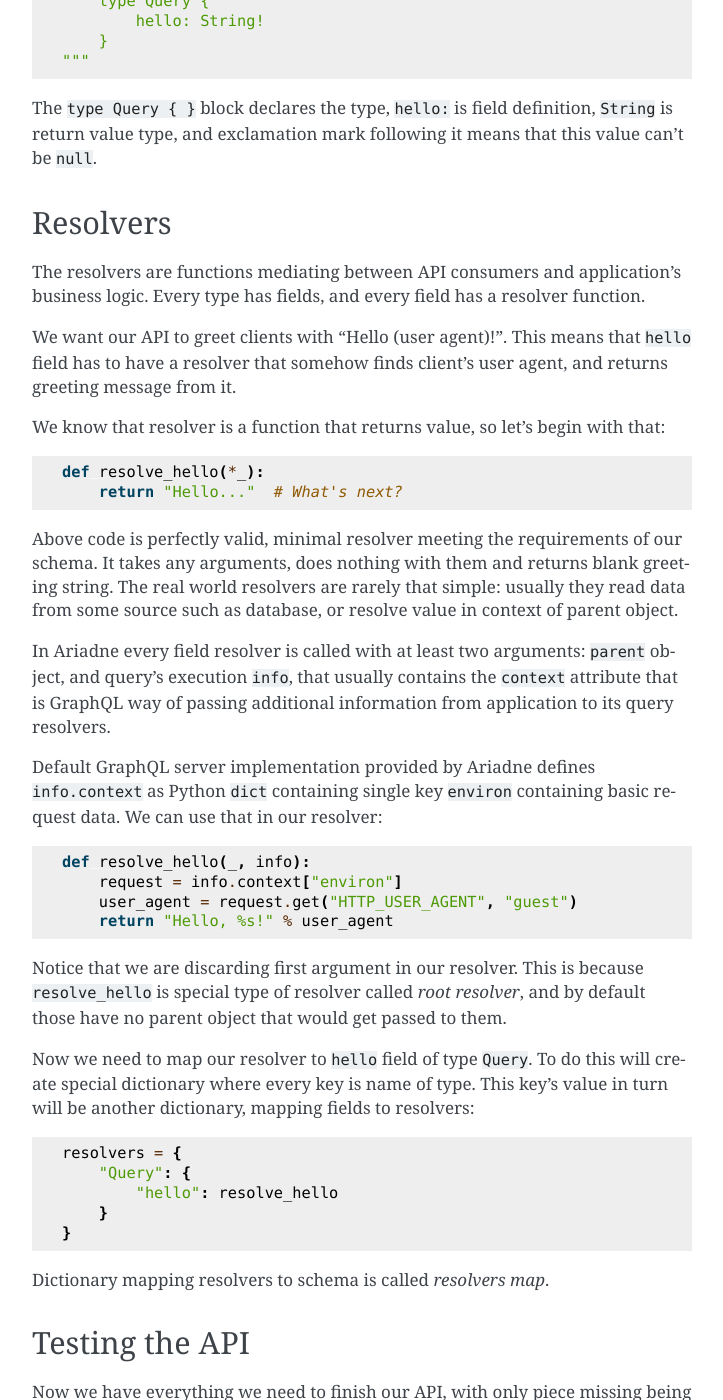
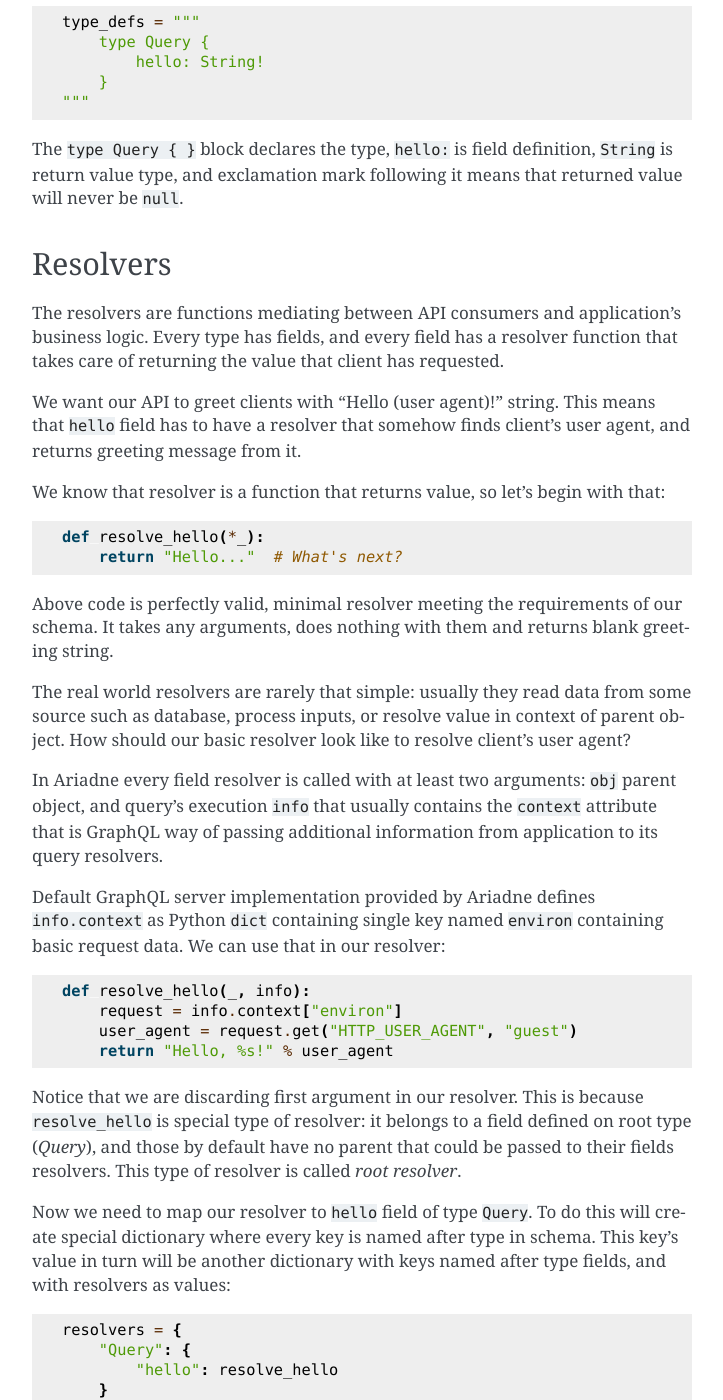
Before and after one commit to mirumee/ariadne, a Sphinx documentation site: the page built from docs/introduction.rst, in a window 1280 px wide and 1400 px high, scrolled down 743 px. Shown: the whole window, without its empty margins (388-1111 px from the left). Built offline with Sphinx 7.4.7, drawn with Linux system fonts in a browser that asks for light colours; some of the changed text lies outside the part shown.

Commit message:
Another pass on documentation, add resolvers

```diff
--- a/docs/index.rst
+++ b/docs/index.rst
@@ -24,3 +24,4 @@ Table of contents
    :maxdepth: 2
 
    introduction
+   resolvers
--- a/docs/introduction.rst
+++ b/docs/introduction.rst
@@ -5,7 +5,7 @@ Welcome to Ariadne!
 
 This guide will introduce you to basic concepts behind creating GraphQL APIs, and show how Ariadne helps you to implement those with little amount of Python code.
 
-At the end of this guide you will have your own simple GraphQL API accessible trough the browser, implementing single field returning "Hello" and user's user agent on query.
+At the end of this guide you will have your own simple GraphQL API accessible trough the browser, implementing single field that return "Hello" together with client's user agent.
 
 Make sure that you've installed Ariadne using ``pip install ariadne``, and that you have your favorite code editor open and ready.
 
@@ -13,11 +13,13 @@ Make sure that you've installed Ariadne using ``pip install ariadne``, and that
 Defining schema
 ---------------
 
-First, we will with define what data can be obtained from our API. In Ariadne type definitions are Python strings with content written in `Schema Definition Language <https://graphql.github.io/learn/schema/>`_ (the "SDL"), special language for specifying GraphQL schemas.
+First, we will with describe what data can be obtained from our API.
+
+In Ariadne this is achieved by defining Python strings with content written in `Schema Definition Language <https://graphql.github.io/learn/schema/>`_ (the "SDL"), special language for declaring GraphQL schemas.
 
 We will start with defining special type ``Query`` that GraphQL services use as entry point for all reading operations. Next we will specify single field on it, named ``hello``, and define that it will return value of type ``String``, and that it will never return ``null``.
 
-Using the SDL, our ``Query`` type will look like this::
+Using the SDL, our ``Query`` type definition will look like this::
 
     type_defs = """
         type Query {
@@ -25,15 +27,15 @@ Using the SDL, our ``Query`` type will look like this::
         }
     """
 
-The ``type Query { }`` block declares the type, ``hello:`` is field definition, ``String`` is return value type, and exclamation mark following it means that this value can't be ``null``.
+The ``type Query { }`` block declares the type, ``hello:`` is field definition, ``String`` is return value type, and exclamation mark following it means that returned value will never be ``null``.
 
 
 Resolvers
 ---------
 
-The resolvers are functions mediating between API consumers and application's business logic. Every type has fields, and every field has a resolver function.
+The resolvers are functions mediating between API consumers and application's business logic. Every type has fields, and every field has a resolver function that takes care of returning the value that client has requested.
 
-We want our API to greet clients with "Hello (user agent)!". This means that ``hello`` field has to have a resolver that somehow finds client's user agent, and returns greeting message from it.
+We want our API to greet clients with "Hello (user agent)!" string. This means that ``hello`` field has to have a resolver that somehow finds client's user agent, and returns greeting message from it.
 
 We know that resolver is a function that returns value, so let's begin with that::
 
@@ -41,20 +43,22 @@ We know that resolver is a function that returns value, so let's begin with that
         return "Hello..."  # What's next?
 
 
-Above code is perfectly valid, minimal resolver meeting the requirements of our schema. It takes any arguments, does nothing with them and returns blank greeting string. The real world resolvers are rarely that simple: usually they read data from some source such as database, or resolve value in context of parent object.
+Above code is perfectly valid, minimal resolver meeting the requirements of our schema. It takes any arguments, does nothing with them and returns blank greeting string.
 
-In Ariadne every field resolver is called with at least two arguments: ``parent`` object, and query's execution ``info``, that usually contains the ``context`` attribute that is GraphQL way of passing additional information from application to its query resolvers.
+The real world resolvers are rarely that simple: usually they read data from some source such as database, process inputs, or resolve value in context of parent object. How should our basic resolver look like to resolve client's user agent?
 
-Default GraphQL server implementation provided by Ariadne defines ``info.context`` as Python ``dict`` containing single key ``environ`` containing basic request data. We can use that in our resolver::
+In Ariadne every field resolver is called with at least two arguments: ``obj`` parent object, and query's execution ``info`` that usually contains the ``context`` attribute that is GraphQL way of passing additional information from application to its query resolvers.
+
+Default GraphQL server implementation provided by Ariadne defines ``info.context`` as Python ``dict`` containing single key named ``environ`` containing basic request data. We can use that in our resolver::
 
     def resolve_hello(_, info):
         request = info.context["environ"]
         user_agent = request.get("HTTP_USER_AGENT", "guest")
         return "Hello, %s!" % user_agent
 
-Notice that we are discarding first argument in our resolver. This is because ``resolve_hello`` is special type of resolver called *root resolver*, and by default those have no parent object that would get passed to them.
+Notice that we are discarding first argument in our resolver. This is because ``resolve_hello`` is special type of resolver: it belongs to a field defined on root type (`Query`), and those by default have no parent that could be passed to their fields resolvers. This type of resolver is called *root resolver*.
 
-Now we need to map our resolver to ``hello`` field of type ``Query``. To do this will create special dictionary where every key is name of type. This key's value in turn will be another dictionary, mapping fields to resolvers::
+Now we need to map our resolver to ``hello`` field of type ``Query``. To do this will create special dictionary where every key is named after type in schema. This key's value in turn will be another dictionary with keys named after type fields, and with resolvers as values::
 
     resolvers = {
         "Query": {
@@ -68,14 +72,14 @@ Dictionary mapping resolvers to schema is called *resolvers map*.
 Testing the API
 ---------------
 
-Now we have everything we need to finish our API, with only piece missing being http server that would receive the HTTP requests, and return responses.
+Now we have everything we need to finish our API, with only piece missing being the http server that would receive the HTTP requests, execute GraphQL queries and return responses.
 
 This is where Ariadne comes in to action. One of utilities that Ariadne provides to developers is a WSGI middleware that can also be ran as simple http server for developers to experiment with GraphQL locally.
 
 .. warning::
    Please never run ``GraphQLMiddleware`` in production without proper WSGI container such as uWSGI or Gunicorn.
 
-This middleware can be imported directly from from ``ariadne`` package, so lets add appropriate import at beginning of our script::
+This middleware can be imported directly from ``ariadne`` package, so lets add appropriate import at beginning of our Python script::
 
     from ariadne import GraphQLMiddleware
 
@@ -85,7 +89,7 @@ We will now call ``GraphQLMiddleware.make_simple_server`` class method with ``ty
     my_api_server = GraphQLMiddleware.make_simple_server(type_defs, resolvers)
     my_api_server.serve_forever()
 
-Run your script with ``python myscript.py`` (remember to replace ``myscript.py`` with name of your file!). If all is well, you will see message telling you to visit the http://127.0.0.1:8888 and say ``{ hello }``.
+Run your script with ``python myscript.py`` (remember to replace ``myscript.py`` with name of your file!). If all is well, you will see a message telling you to visit the http://127.0.0.1:8888 and say ``{ hello }``.
 
 This the GraphQL Playground, open source API explorer for GraphQL APIs. You can enter ``{ hello }`` query on the left, press big bright "run" button, and see the result on the right:
 
```
Also changed, not shown: docs/resolvers.rst (added, +109 -0 lines).
